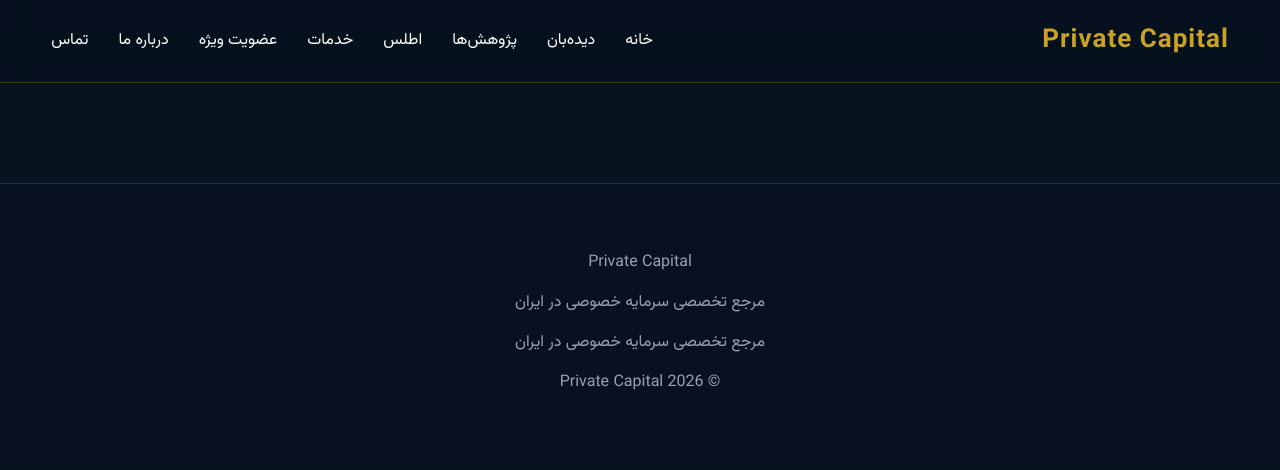
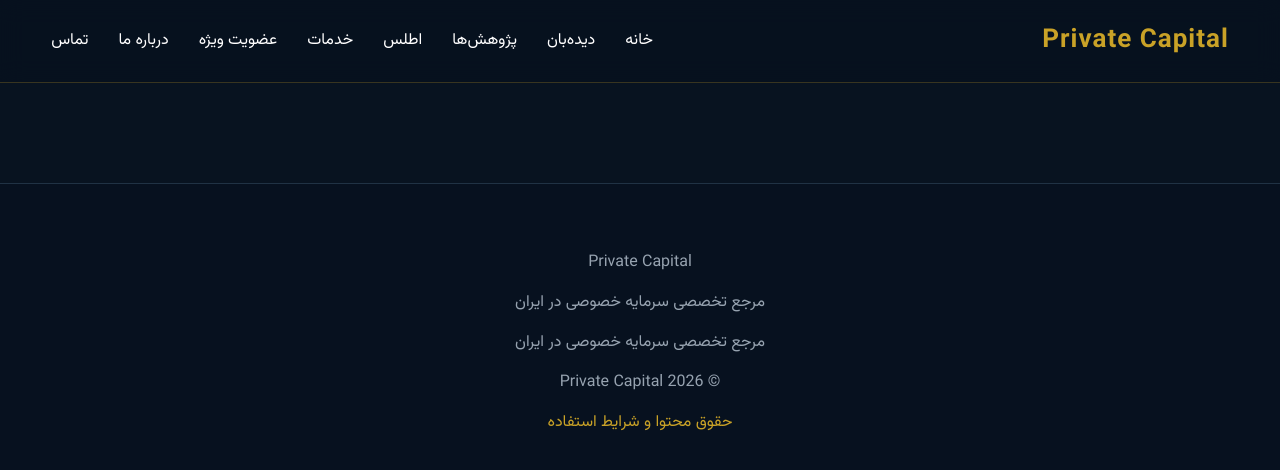
Before and after one commit to pkavianifar3-dot/private-equity, a plain HTML site: page atlas/concept.html in a window 1280 px wide. Drawn offline with Linux system fonts and the light colour scheme.

Commit message:
Update concept.html

```diff
--- a/atlas/concept.html
+++ b/atlas/concept.html
@@ -91,7 +91,9 @@
 <p>مرجع تخصصی سرمایه خصوصی در ایران</p>
 
 <p>© 2026 Private Capital</p>
-
+<p>
+<a href="../copyright.html">حقوق محتوا و شرایط استفاده</a>
+</p>
 </div>
 
 </footer>
```
